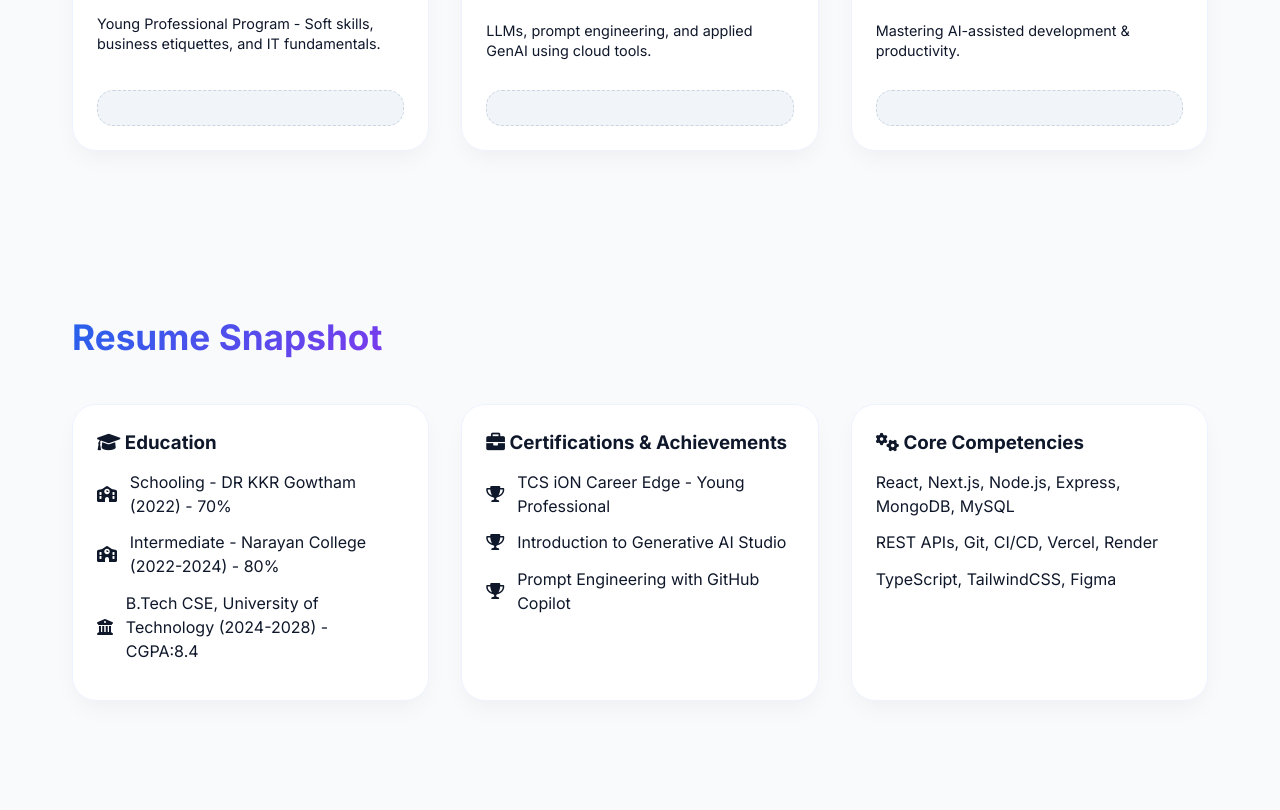
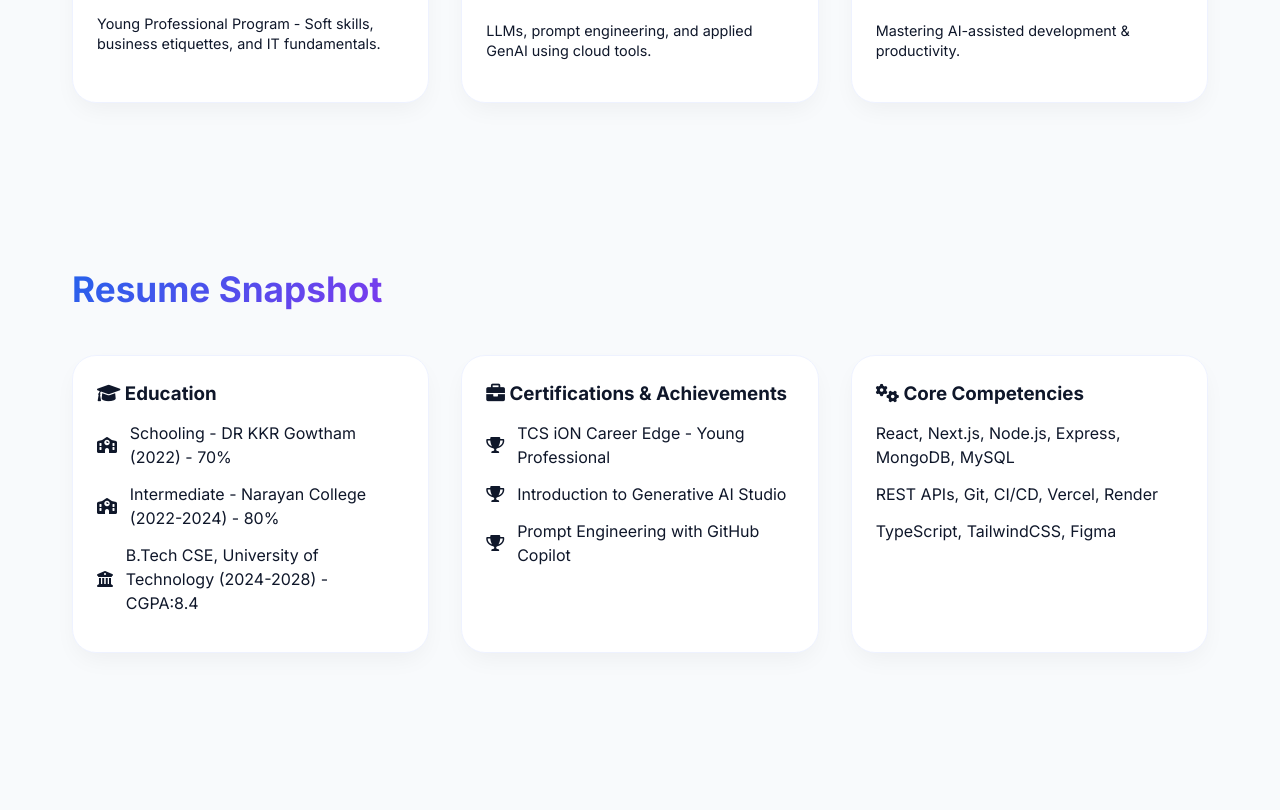
Before and after one commit to adhitya1538/Task-1--FUTURE_FS_, a plain HTML site: page index.html in a window 1280 px wide. Shown: the part 2469-3279 px from the top of the page. Drawn offline with nearby package versions, Linux system fonts and the light colour scheme.

Commit message:
Update index.html

```diff
--- a/index.html
+++ b/index.html
@@ -109,19 +109,16 @@
             <div class="cert-header"><div class="cert-icon"><i class="fas fa-certificate"></i></div><h3>TCS iON Career Edge</h3></div>
             <div class="cert-issuer"><i class="fas fa-building"></i> Tata Consultancy Services</div>
             <div class="cert-desc">Young Professional Program - Soft skills, business etiquettes, and IT fundamentals.</div>
-            <div class="pdf-upload-area" data-cert="tcs"><input type="file" class="cert-file-input" accept=".pdf" data-cert="tcs"><div class="pdf-status" id="status-tcs"></div></div>
           </div>
           <div class="cert-card" data-cert-id="cloud">
             <div class="cert-header"><div class="cert-icon"><i class="fas fa-cloud"></i></div><h3>Intro to Generative AI Studio</h3></div>
             <div class="cert-issuer"><i class="fas fa-building"></i> Google Cloud</div>
             <div class="cert-desc">LLMs, prompt engineering, and applied GenAI using cloud tools.</div>
-            <div class="pdf-upload-area" data-cert="cloud"><input type="file" class="cert-file-input" accept=".pdf" data-cert="cloud"><div class="pdf-status" id="status-cloud"></div></div>
           </div>
           <div class="cert-card" data-cert-id="Microsoft">
             <div class="cert-header"><div class="cert-icon"><i class="fab fa-microsoft"></i></div><h3>Prompt Engineering with GitHub Copilot</h3></div>
             <div class="cert-issuer"><i class="fas fa-building"></i>Microsoft</div>
             <div class="cert-desc">Mastering AI-assisted development & productivity.</div>
-            <div class="pdf-upload-area" data-cert="Microsoft"><input type="file" class="cert-file-input" accept=".pdf" data-cert="Microsoft"><div class="pdf-status" id="status-Microsoft"></div></div>
           </div>
         </div>
       </div>
```
